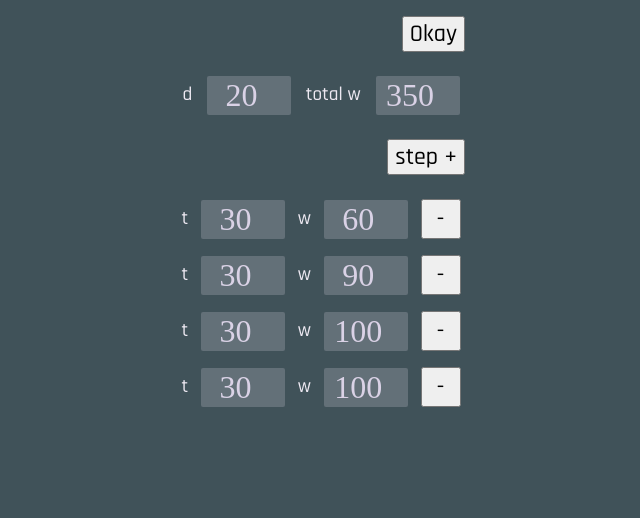
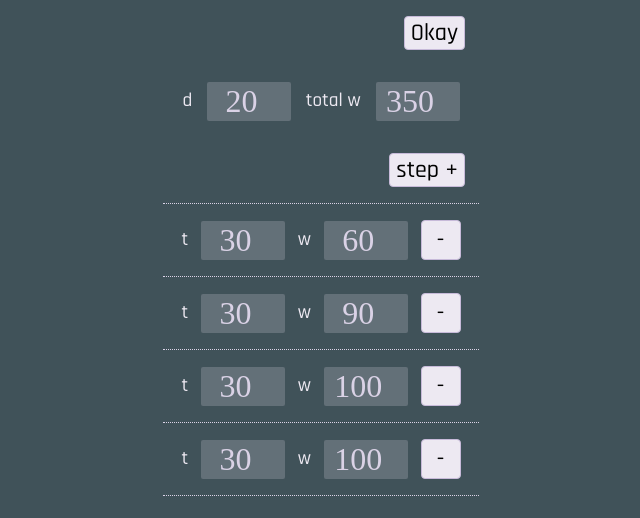
Before and after one commit to calbert1209/sabre-wing, a Preact app: page / in a window 1280 px wide. Shown: the top 518 px of the page, without its empty margins (319-959 px from the left). Built offline with nearby package versions, Linux system fonts and the light colour scheme; a web font is replaced by a local one.

Commit message:
update styles for step settings

```diff
--- a/src/pages/Settings/index.tsx
+++ b/src/pages/Settings/index.tsx
@@ -112,6 +112,7 @@ export function Settings() {
             step +
           </button>
         </div>
+        <div className="settings__step-list">
           {recipe.steps.signal.value.map(({ time, water }, index) => (
             <StepSettings
               key={`item-${index}`}
@@ -122,6 +123,7 @@ export function Settings() {
               onDelete={handleOnDelete}
             />
           ))}
+        </div>
       </form>
     </section>
   );
--- a/src/pages/Settings/settings.css
+++ b/src/pages/Settings/settings.css
@@ -4,7 +4,16 @@
   justify-content: space-around;
   align-items: center;
   gap: 8px;
-  padding: 8px 16px;
+  padding: 16px;
+  border: 0;
+}
+
+.settings__step-list .settings__fieldset {
+  border-bottom: 1px dotted var(--pale-purple-50);
+}
+
+.settings__step-list .settings__fieldset:first-child {
+    border-top: 1px dotted var(--pale-purple-50);
 }
 
 .settings__delete-button {
--- a/src/style.css
+++ b/src/style.css
@@ -35,6 +35,9 @@ body {
 
 button {
 	font-family: var(--font-rajdhani);
+	background-color: var(--light);
+	border: 1px solid var(--pale-purple);
+	border-radius: 4px;
 }
 
 input[type=number] {
@@ -56,7 +59,3 @@ input[type=number]:focus, input[type=number]:focus-visible {
 	flex-direction: column;
 	min-height: 100vh;
 }
-
-fieldset {
-	border: none;
-}
```
Lines whose indentation alone changed are shown as unchanged.
